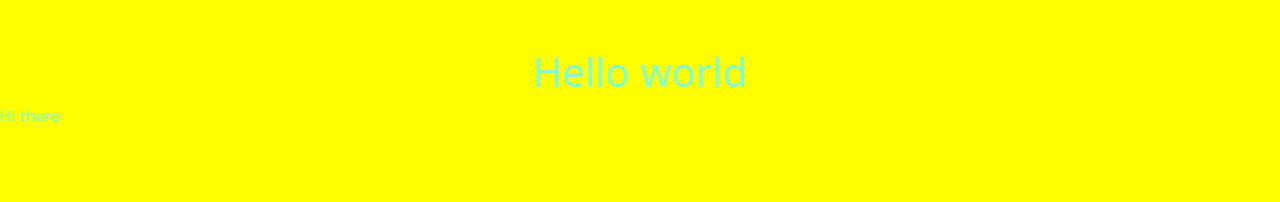
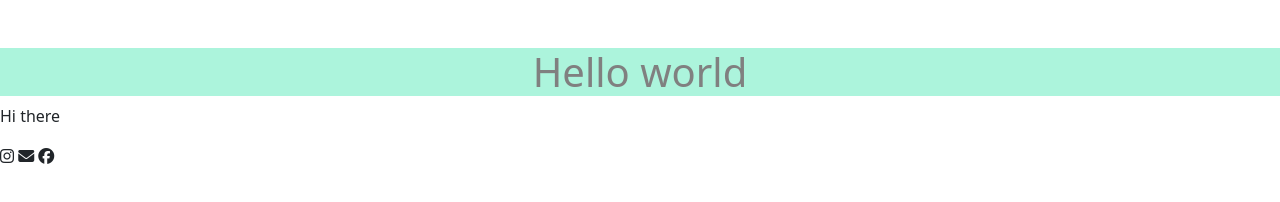
Before and after one commit to Tamilo4ka/Portfolio, a plain HTML site: page index.html in a window 1280 px wide. Drawn offline with nearby package versions, Linux system fonts and the light colour scheme.

Commit message:
Added Font Awesome

```diff
--- a/index.html
+++ b/index.html
@@ -15,11 +15,18 @@
       integrity="sha384-A3rJD856KowSb7dwlZdYEkO39Gagi7vIsF0jrRAoQmDKKtQBHUuLZ9AsSv4jD4Xa"
       crossorigin="anonymous"
     ></script>
+    <script
+      src="https://kit.fontawesome.com/a4b5d52029.js"
+      crossorigin="anonymous"
+    ></script>
     <link rel="stylesheet" href="/styles/portfolio.css" />
     <title>Document</title>
   </head>
   <body>
     <h1 class="text-center mt-5">Hello world</h1>
     <p>Hi there</p>
+    <i class="fa-brands fa-instagram"></i>
+    <i class="fa-solid fa-envelope"></i>
+    <i class="fa-brands fa-facebook"></i>
   </body>
 </html>
--- a/styles/portfolio.css
+++ b/styles/portfolio.css
@@ -1,4 +1,4 @@
-body {
-  background: yellow;
-  color: aquamarine;
+h1 {
+  background-color: rgb(172, 244, 220);
+  color: grey;
 }
```
